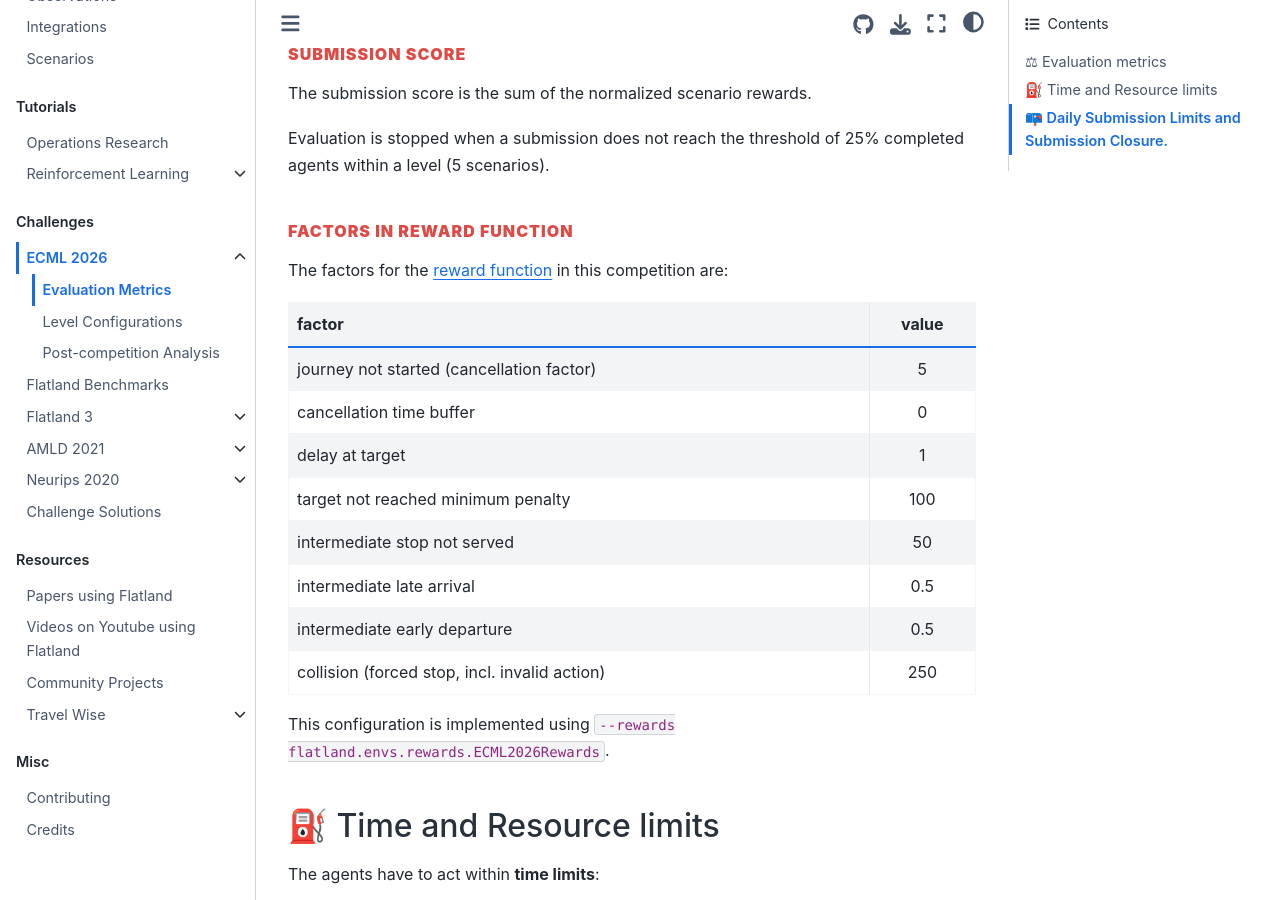
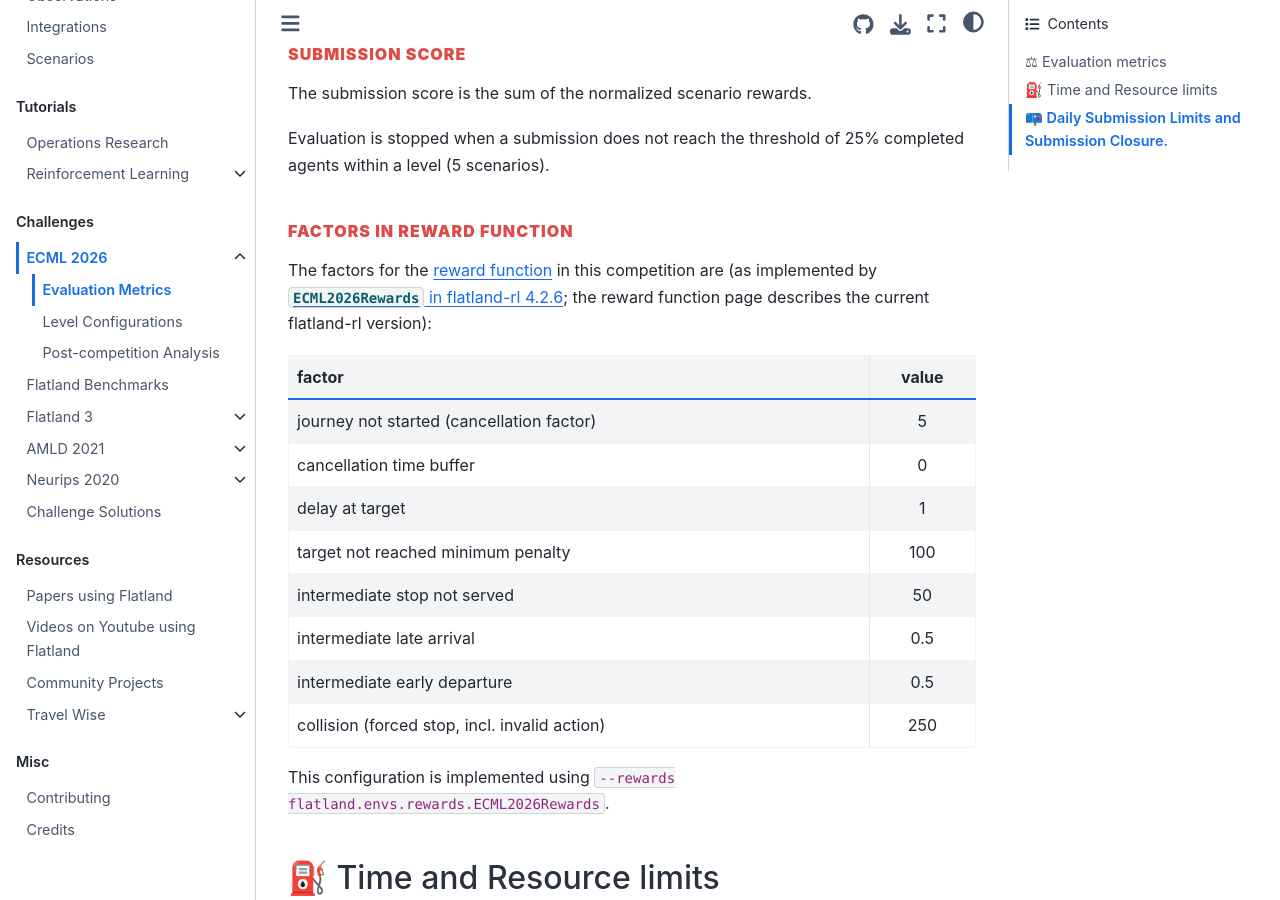
Before and after one commit to flatland-association/flatland-book, a Jupyter Book: the page built from challenges/ecml2026/eval.md, in a window 1280 px wide and 900 px high, scrolled down 2118 px. Built offline with Jupyter Book 1.0.4 settings and Sphinx 7.4.7 and the Sphinx Book theme 1.1.4, drawn with Linux system fonts in a browser that asks for light colours; pages that are not in the unit, such as notebooks, are missing from menus.

Commit message:
docs(ecml2026): note flatland-rl 5 compatibility of competition envs, trajectories and rewards.
Co-Authored-By: Claude Opus 5.5 <noreply@anthropic.com>

```diff
--- a/challenges/ecml2026/eval.md
+++ b/challenges/ecml2026/eval.md
@@ -79,7 +79,9 @@ Evaluation is stopped when a submission does not reach the threshold of 25% comp
 
 ### Factors in reward function
 
-The factors for the [reward function](../../environment/environment/rewards.md) in this competition are:
+The factors for the [reward function](../../environment/environment/rewards.md) in this competition are (as implemented by
+[`ECML2026Rewards` in flatland-rl 4.2.6](https://github.com/flatland-association/flatland-rl/blob/v4.2.6/flatland/envs/rewards.py#L371); the reward
+function page describes the current flatland-rl version):
 
 | factor                                        | value |
 |-----------------------------------------------|:-----:|
```
Also changed, not shown: challenges/ecml2026.md (+6 -0 lines), 1 other file.
